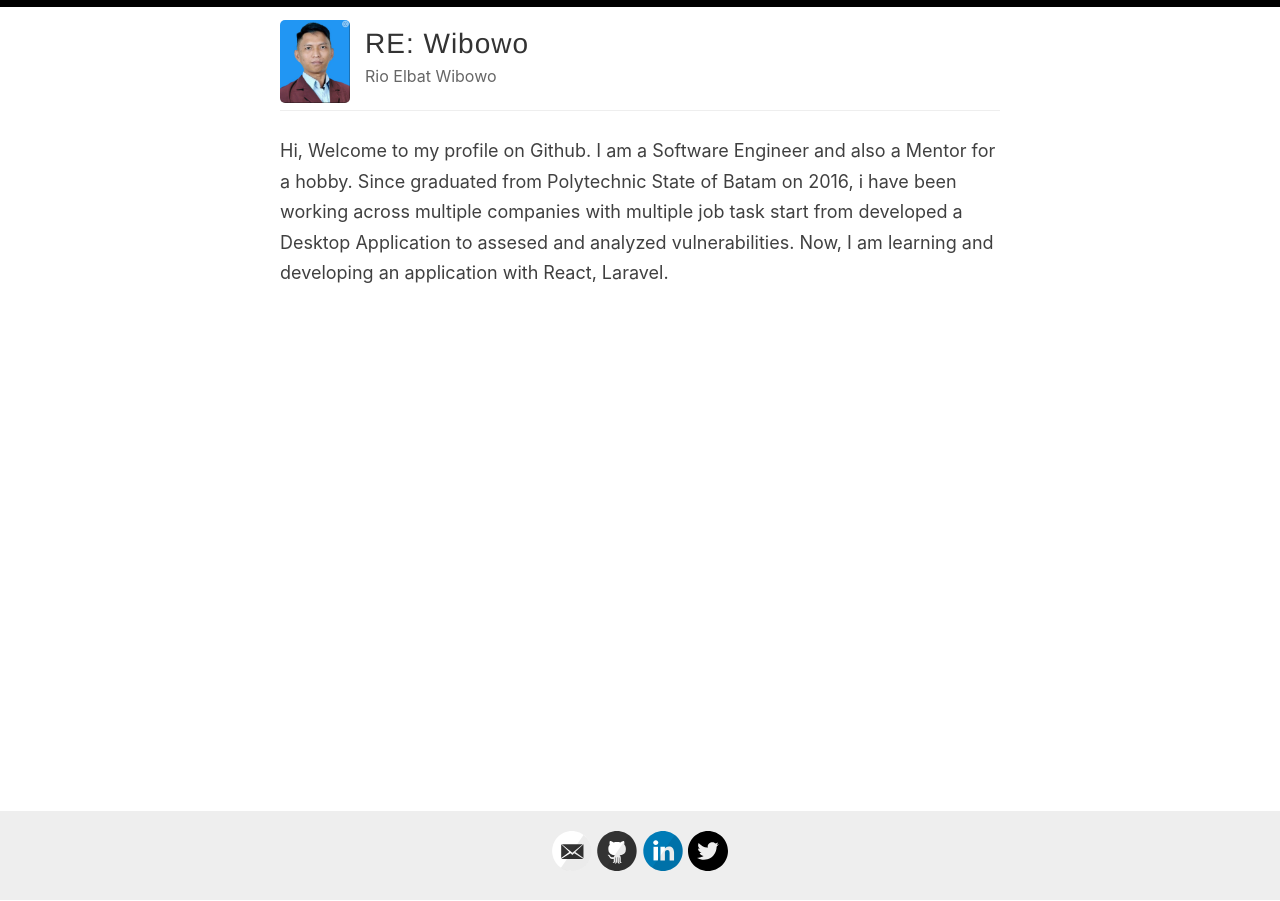
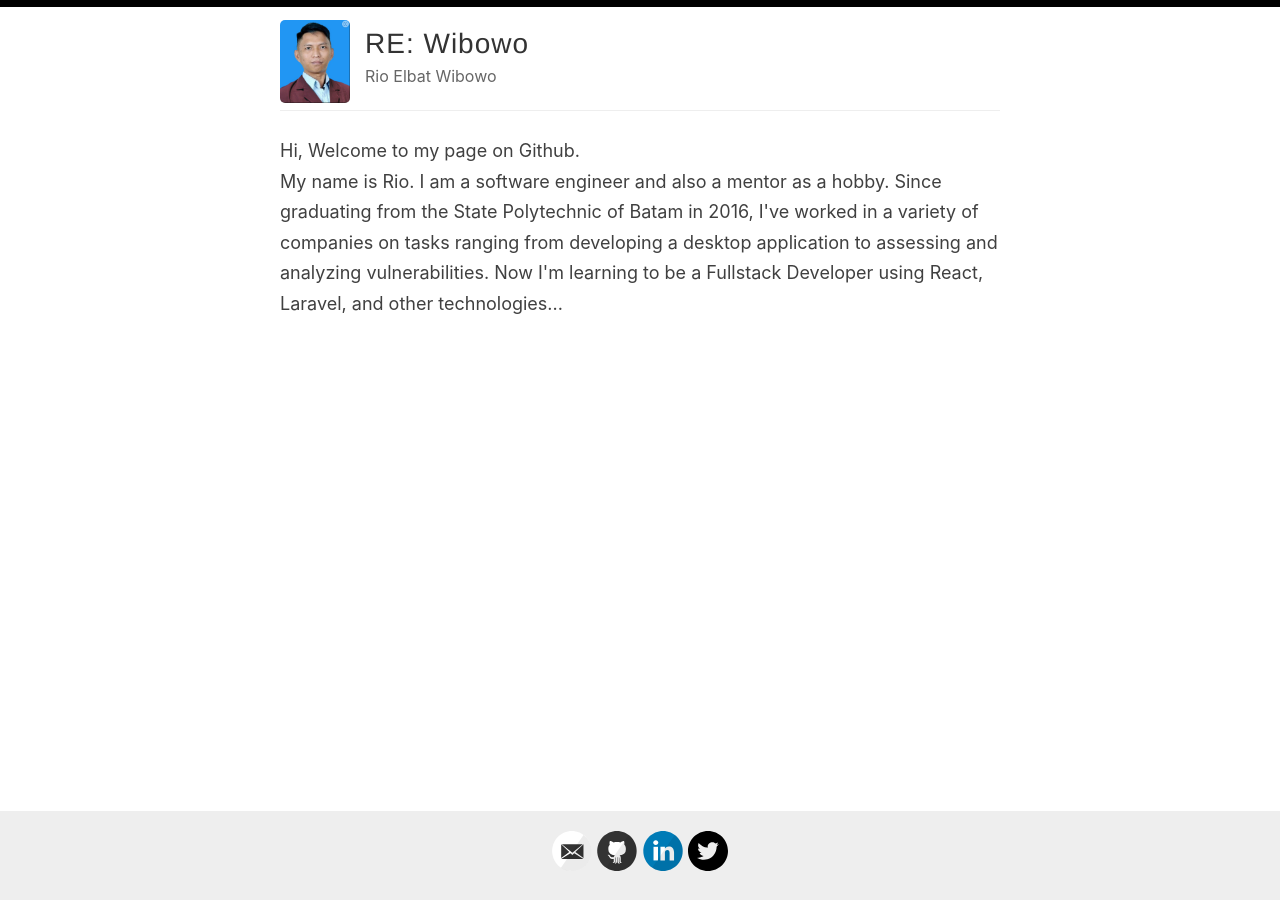
Before and after one commit to rioelbat/rioelbat.gihub.io, a Jekyll site: the page built from index.html, in a window 1280 px wide. Built offline with Jekyll 4.4.1, drawn with Linux system fonts in a browser that asks for light colours; the list of posts is cut into pages by our own code.

Commit message:
Update index.html

```diff
--- a/index.html
+++ b/index.html
@@ -2,6 +2,5 @@
 layout: default
 ---
 
-Hi,
-Welcome to my profile on Github.
-I am a Software Engineer and also a Mentor for a hobby. Since graduated from Polytechnic State of Batam on 2016, i have been working across multiple companies with multiple job task start from developed a Desktop Application to assesed and analyzed vulnerabilities. Now, I am learning and developing an application with React, Laravel.
+Hi, Welcome to my page on Github. <br />
+My name is Rio. I am a software engineer and also a mentor as a hobby. Since graduating from the State Polytechnic of Batam in 2016, I've worked in a variety of companies on tasks ranging from developing a desktop application to assessing and analyzing vulnerabilities. Now I'm learning to be a Fullstack Developer using React, Laravel, and other technologies...
```
